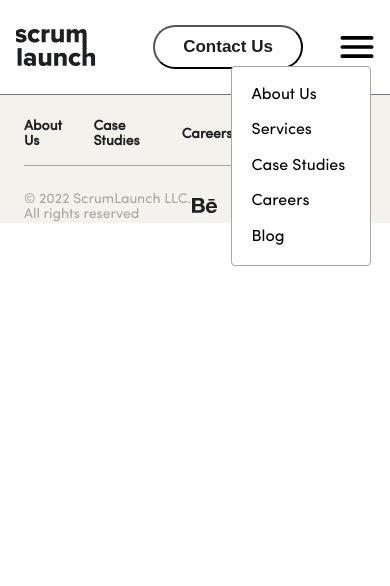
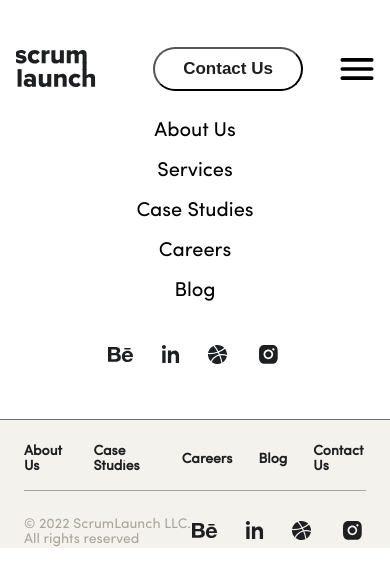
Before and after one commit to pedrosgmagalhaes/scrumlaunch_website, a Next.js app in the folder new_project/: page /home in a window 390 px wide. Both pictures are taken after a click on the element 357 px from the left and 47 px from the top of the page. Shown: the top 586 px of the page. Built offline with nearby package versions, Linux system fonts and the light colour scheme.

Commit message:
fix dropdown on header tablet/mobile

```diff
--- a/new_project/components/footer/index.tsx
+++ b/new_project/components/footer/index.tsx
@@ -1,4 +1,4 @@
-import React, { useState, useEffect } from 'react'
+import React, { useState } from 'react'
 import Image from 'next/image'
 import SocialIcons from '../social-icons/index'
 import Logo from '../../public/icons/LogoScrumlaunch.svg'
--- a/new_project/components/header/index.tsx
+++ b/new_project/components/header/index.tsx
@@ -1,15 +1,12 @@
-import React, { useState, useRef } from 'react'
+import React, { useState } from 'react'
 import Image from 'next/image'
 import styles from './styles.module.scss'
-import useClickOutside from '../../hooks/useClickOutside'
+import SocialIcons from '../social-icons'
 import Scrumlaunch from '../../public/icons/LogoScrumlaunch.svg'
 import MenuIcon from '../../public/icons/menu.svg'
 
 function Header() {
-  const ref = useRef(null)
   const [showMenuDropdown, setShowMenuDropdown] = useState(false)
-
-  useClickOutside(ref, () => setShowMenuDropdown(false))
 
   const toggleDropdown = () => {
     setShowMenuDropdown((prev) => !prev)
@@ -30,7 +27,13 @@
   )
 
   return (
-    <div id={styles.header}>
+    <div
+      id={styles.header}
+      style={{
+        height: showMenuDropdown ? '420px' : '95px',
+      }}
+    >
+      <div className={styles.desktopContainer}>
         <Image src={Scrumlaunch} alt="scrumlaunch" className={styles.logoSL} />
 
         <nav className={styles.navbar}>{returnAnchorTags()}</nav>
@@ -49,10 +52,13 @@
             <Image src={MenuIcon} alt="menu" />
           </div>
         </div>
+      </div>
 
       {showMenuDropdown && (
-        <div ref={ref} className={styles.dropdown}>
+        <div className={styles.dropdown}>
           {returnAnchorTags()}
+
+          <SocialIcons />
         </div>
       )}
     </div>
@@ -60,6 +66,3 @@
 }
 
 export default Header
-
-// TODO
-// check menu dropdown style (figma not clear)
--- a/new_project/components/header/styles.module.scss
+++ b/new_project/components/header/styles.module.scss
@@ -1,11 +1,17 @@
 #header {
   border-bottom: 1.5px solid var(--border-color);
-  width: 100%;
-  height: 95px;
   display: flex;
-  align-items: center;
-  justify-content: space-evenly;
   position: relative;
+  justify-content: center;
+  flex-direction: column;
+  transition: height 0.3s ease;
+
+  .desktopContainer {
+    display: flex;
+    align-items: center;
+    justify-content: space-evenly;
+    width: 100%;
+  }
 
   .logoSL {
     width: 80px;
@@ -49,26 +55,31 @@
 
   .dropdown {
     display: none;
-    position: absolute;
-    border: 1px solid var(--separator-footer-color);
-    border-radius: 4px;
-    width: 140px;
-    height: 200px;
-    top: 70%;
-    right: 5%;
-    z-index: 5;
-    background-color: var(--background-color);
+    width: 100%;
     flex-direction: column;
     justify-content: space-between;
-    padding: 20px;
+    align-items: center;
+    margin-top: 30px;
+    gap: 20px;
+
+    a {
+      font-size: 20px;
+    }
+
+    div {
+      margin-top: 20px;
+    }
   }
 }
 
 // TABLET
 @media screen and (max-width: 768px) {
   #header {
-    justify-content: space-between;
     padding: 0 4%;
+
+    .desktopContainer {
+      justify-content: space-between;
+    }
 
     .navbar {
       display: none;
--- a/new_project/hooks/useClickOutside.tsx
+++ /dev/null
@@ -1,23 +0,0 @@
-import React, { useEffect } from 'react'
-
-export default function useOnClickOutside(
-  ref: React.MutableRefObject<any>,
-  handler: (event: any) => void
-) {
-  useEffect(() => {
-    const listener = (event: any) => {
-      if (!ref.current || ref.current.contains(event.target)) {
-        return
-      }
-      handler(event)
-    }
-
-    document.addEventListener('mousedown', listener)
-    document.addEventListener('touchstart', listener)
-
-    return () => {
-      document.removeEventListener('mousedown', listener)
-      document.removeEventListener('touchstart', listener)
-    }
-  }, [ref, handler])
-}
```
Lines whose indentation alone changed are shown as unchanged.
